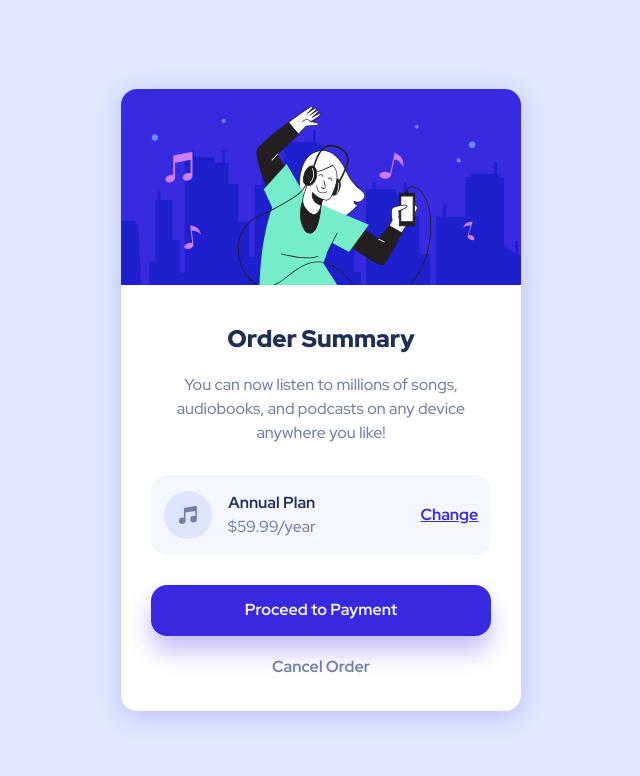
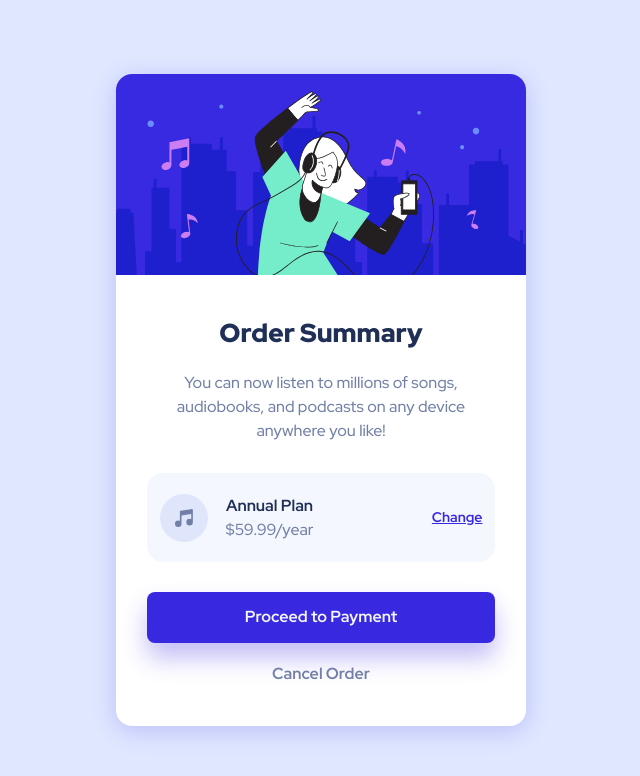
Before and after one commit to robinjmm/order-summary-component, a website: page index.html in a window 1280 px wide. Shown: the whole page, without its empty margins (319-959 px from the left). Drawn offline with nearby package versions, Linux system fonts and the light colour scheme; files that its build step writes are made by us from their sources.

Commit message:
Fix layout issues on large screens

```diff
--- a/scss/components/_button.scss
+++ b/scss/components/_button.scss
@@ -5,7 +5,7 @@
     width: 100%;
     background-color: $text-accent-bright;
     border: 0;
-    border-radius: 1em;
+    border-radius: 0.5em;
     padding: 1em 2em;
     margin-bottom: 1.2em;
     font-weight: $fw-bold;
--- a/scss/components/_card.scss
+++ b/scss/components/_card.scss
@@ -2,7 +2,7 @@
 
 .card {
     background-color: white;
-    width: min(90%, rem(400px));
+    width: min(90%, rem(410px));
     border-radius: rem(16px);
     font-weight: $fw-normal;
     color: $text-color;
@@ -15,13 +15,13 @@
     &__body {
         width: 85%;
         margin: 0 auto;
-        padding-bottom: 2rem;
+        padding-bottom: 2.5rem;
         text-align: center;
     }
 
     &__heading {
         color: $text-accent-dark;
-        font-size: rem(24px);
+        font-size: rem(26px);
         font-weight: $fw-x-bold;
         margin-top: 1.5em;
         margin-bottom: 0.7em;
@@ -34,12 +34,12 @@
         border-radius: 1em;
         background-color: $bg-faded-grey;
         margin: rem(30px) 0;
-        padding: 1em 0.8em;
+        padding: 1.3em 0.8em;
     }
 
     &__sub-plan {
         display: flex;
-        gap: rem(16px);
+        gap: rem(18px);
     }
 
     &__sub-duration {
@@ -48,6 +48,7 @@
     }
 
     &__sub-change {
+        font-size: rem(14px);
         text-decoration: underline;
         color: $text-accent-bright;
         font-weight: $fw-bold;
```
